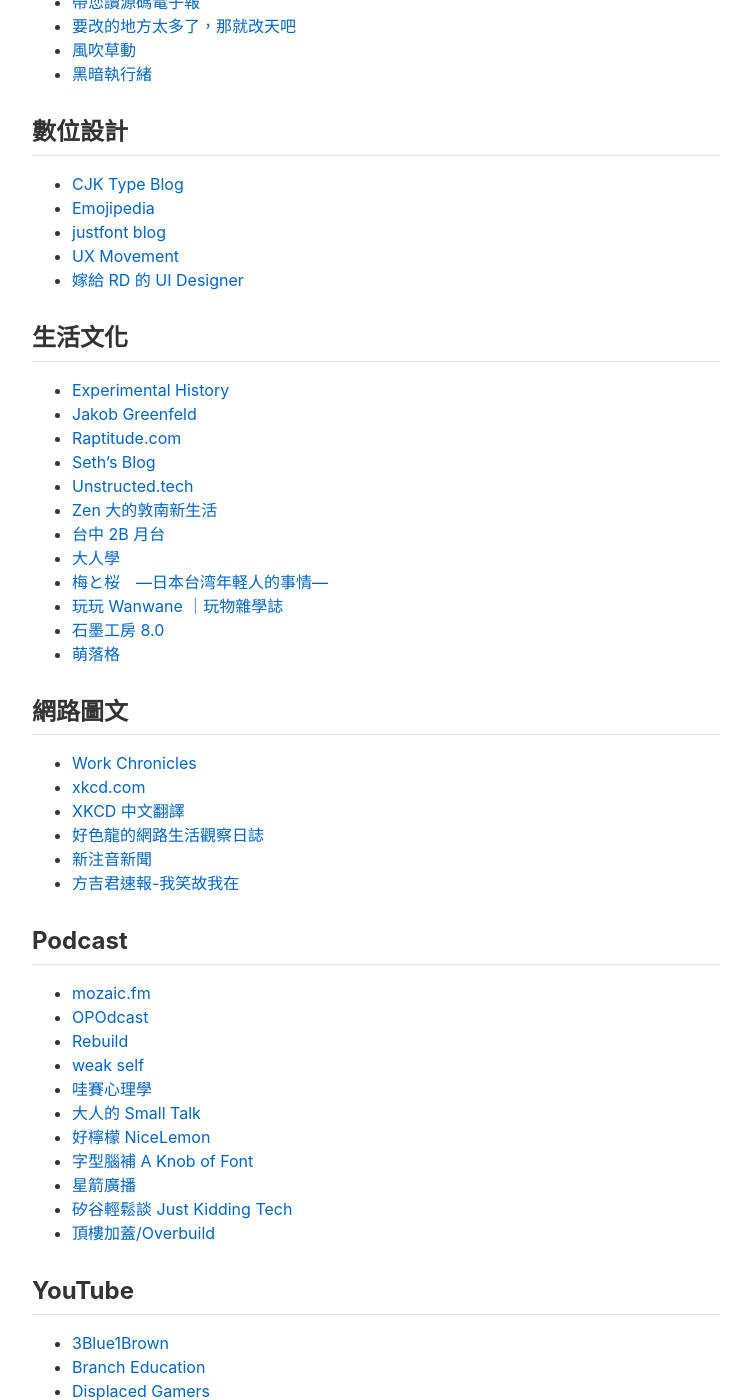
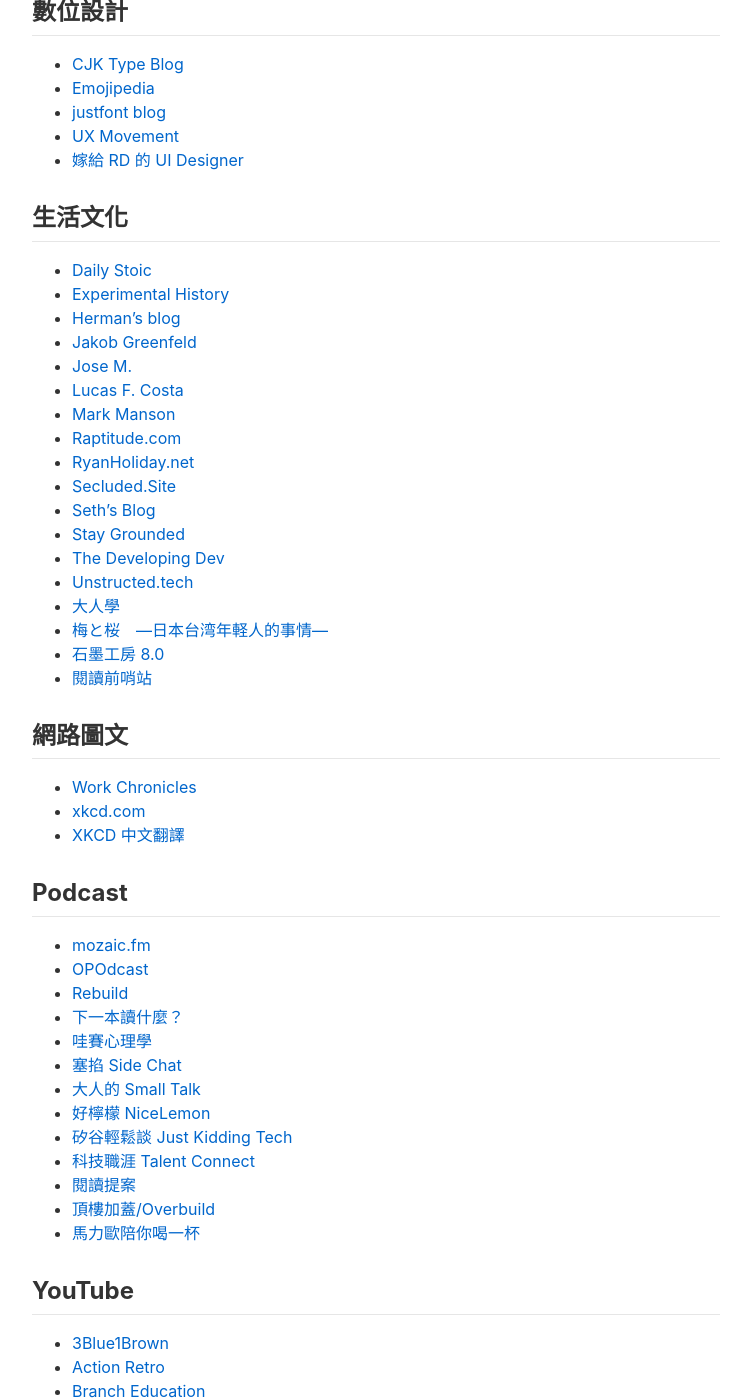
Before and after one commit to mnghsn/jmln.tw, a Jekyll site: the page built from _pages/blogroll.md, in a window 1280 px wide and 1400 px high, scrolled down 1397 px. Shown: the whole window, without its empty margins (264-1015 px from the left). Built offline with Jekyll 4.4.1, drawn with Linux system fonts in a browser that asks for light colours; some of the changed text lies outside the part shown.

Commit message:
Update blogroll.md

```diff
--- a/_pages/blogroll.md
+++ b/_pages/blogroll.md
@@ -10,54 +10,49 @@
 
 ## 網路科技
 
-- [but, or bug...](https://but.tw/)
-- [DistroWatch.com](https://distrowatch.com/)
 - [Gea-Suan Lin's BLOG](https://blog.gslin.org/)
-- [gHacks Technology News](https://www.ghacks.net/)
 - [Hacker News](https://news.ycombinator.com/)
 - [It's FOSS](https://itsfoss.com/)
 - [iThome](https://www.ithome.com.tw/)
 - [ITmedia](https://www.itmedia.co.jp/)
 - [LinuxLinks](https://www.linuxlinks.com/)
 - [Lobsters](https://lobste.rs/)
-- [NiceLink.me 好連點我](https://nicelink.me/)
 - [OMG! Ubuntu!](https://www.omgubuntu.co.uk/)
 - [OSDN Magazine](https://mag.osdn.jp/)
 - [Publickey](https://www.publickey1.jp/)
 - [Star Rocket Blog](https://blog.starrocket.io/)
 - [The Cheapskate's Guide to Computers and the Internet](https://cheapskatesguide.org/)
-- [The Lunduke Journal of Technology](https://lunduke.substack.com/)
-- [The Mozilla Blog](https://blog.mozilla.org/)
-- [スラド](https://srad.jp/)
-- [摩茲星球](https://planet.moztw.org/)
-- [矽谷輕鬆談 Just Kidding Tech](https://jktech.fyi/)
+- [Weekly Tech Insights](https://martinbrinkmann.substack.com/)
 - [窓の杜](https://forest.watch.impress.co.jp/)
 - [電腦玩物](https://www.playpcesor.com/)
 
 ## 程式開發
 
-- [13 的 Apple 開發者週報](https://ethanhuang13.substack.com/)
+- [13 報](https://www.ethanhuang13.com/)
 - [Almost Secure](https://palant.info/)
 - [blog.jxck.io](https://blog.jxck.io/)
+- [Cadence's Blog](https://cadence.moe/)
 - [CSS Weekly](https://css-weekly.com/)
-- [Daily Oops!](https://yukai.dev/blog)
+- [Daily Oops!](https://yukai.dev/)
 - [David Walsh Blog](https://davidwalsh.name/)
 - [Hail2u](https://hail2u.net/)
-- [Hiraku Dev](https://hiraku.tw/)
+- [Hiraku Dev](https://hiraku.dev/)
 - [Huli](https://blog.huli.tw/)
 - [JavaScript Weekly](https://javascriptweekly.com/)
+- [JSTools Weekly](https://jstools.substack.com/)
+- [Julia Evans](https://jvns.ca/)
 - [Mozilla Add-ons Community Blog](https://blog.mozilla.org/addons)
 - [Mozilla Hacks](https://hacks.mozilla.org/)
 - [O3noBLOG](https://blog.othree.net/)
 - [StarBugs Weekly 星巴哥技術週刊](https://weekly.starbugs.dev/)
-- [The GitHub Blog](https://github.blog)
 - [Yu-Cheng Chuang’s Blog](https://blog.yorkxin.org/)
 - [Zeroplex 生活隨筆](https://blog.zeroplex.tw/)
-- [Zespia](https://zespia.tw/)
+- [Zespia](https://zespia.me/)
 - [小克's 部落格](https://blog.goodjack.tw/)
 - [小惡魔 - AppleBOY](https://blog.wu-boy.com/)
 - [工程師幹話](https://medium.com/@p5d12000)
-- [帶您讀源碼電子報](https://daininduyuanma.substack.co/)
+- [帶您讀源碼電子報](https://daininduyuanma.substack.com/)
+- [波報](https://pofat.substack.com/)
 - [要改的地方太多了，那就改天吧](https://blog.user.today/)
 - [風吹草動](https://breezymove.blogspot.com/)
 - [黑暗執行緒](https://blog.darkthread.net/)
@@ -72,56 +67,65 @@
 
 ## 生活文化
 
-- [Experimental History](https://experimentalhistory.substack.com/)
+- [Daily Stoic](https://dailystoic.com/)
+- [Experimental History](https://www.experimental-history.com/)
+- [Herman's blog](https://herman.bearblog.dev/)
 - [Jakob Greenfeld](https://jakobgreenfeld.com/)
+- [Jose M.](https://josem.co/)
+- [Lucas F. Costa](https://lucasfcosta.com/)
+- [Mark Manson](https://markmanson.net/)
 - [Raptitude.com](https://www.raptitude.com/)
+- [RyanHoliday.net](https://ryanholiday.net/)
+- [Secluded.Site](https://secluded.site/)
 - [Seth's Blog](https://seths.blog/)
+- [Stay Grounded](https://www.staygrounded.online/)
+- [The Developing Dev](https://www.developing.dev/)
 - [Unstructed.tech](https://unstructed.tech/)
-- [Zen 大的敦南新生活](https://zen1976.com/)
-- [台中 2B 月台](https://rail02000.blogspot.com/)
 - [大人學](https://www.darencademy.com/)
 - [梅と桜　―日本台湾年軽人的事情―](http://umesakura.jp/){:data-proofer-ignore="true"}
-- [玩玩 Wanwane ｜玩物雜學誌](https://wanwane.com/)
 - [石墨工房 8.0](https://fredjame.com/)
-- [萌落格](https://www.lordmi.com/)
+- [閱讀前哨站](https://readingoutpost.com/)
 
 ## 網路圖文
 
 - [Work Chronicles](https://workchronicles.com/)
 - [xkcd.com](https://xkcd.com/)
 - [XKCD 中文翻譯](https://xkcd.tw/)
-- [好色龍的網路生活觀察日誌](https://hornydragon.blogspot.com/)
-- [新注音新聞](https://shouhei-blog.blogspot.com/)
-- [方吉君速報-我笑故我在](https://rinakawaei.blogspot.com/)
 
 ## Podcast
 
 - [mozaic.fm](https://mozaic.fm/)
 - [OPOdcast](https://1pk.jp/opodcast)
 - [Rebuild](https://rebuild.fm)
-- [weak self](https://weakself.dev/)
+- [下一本讀什麼？](https://open.firstory.me/user/readingoutpost)
 - [哇賽心理學](https://onyourpsy.firstory.io/)
+- [塞掐 Side Chat](https://www.inside.com.tw/feature/side-chat)
 - [大人的 Small Talk](https://www.darencademy.com/)
-- [好檸檬 NiceLemon](https://nicelemon.libsyn.com/website)
-- [字型腦補 A Knob of Font](https://akof-by-justfont.firstory.io/)
-- [星箭廣播](https://podcast.starrocket.io/)
+- [好檸檬 NiceLemon](https://nicelemon.libsyn.com/)
 - [矽谷輕鬆談 Just Kidding Tech](https://linktr.ee/jktech)
+- [科技職涯 Talent Connect](https://www.cakeresume.com/)
+- [閱讀提案](https://www.thenewslens.com/feature/pitch-a-book)
 - [頂樓加蓋/Overbuild](https://overbuild.firstory.io/)
+- [馬力歐陪你喝一杯](https://drinkwithmario.thenewslens.com/)
 
 ## YouTube
 
 - [3Blue1Brown](https://www.youtube.com/channel/UCYO_jab_esuFRV4b17AJtAw)
+- [Action Retro](https://www.youtube.com/channel/UCoL8olX-259lS1N6QPyP4IQ)
 - [Branch Education](https://www.youtube.com/channel/UCdp4_l1vPmpN-gDbUwhaRUQ)
 - [Displaced Gamers](https://www.youtube.com/channel/UCWoSKWs8h6lFdiEDAjuIfpA)
+- [jdh](https://www.youtube.com/channel/UCUzQJ3JBuQ9w-po4TXRJHiA)
 - [LGR Blerbs](https://www.youtube.com/channel/UCw_Sxdt27ASqErScT4Rlj8A)
 - [LGR](https://www.youtube.com/channel/UCLx053rWZxCiYWsBETgdKrQ)
 - [MattKC](https://www.youtube.com/channel/UChrYe70o7NmDioL02PRVWVg)
 - [Michael MJD](https://www.youtube.com/channel/UCS-WzPVpAAli-1IfEG2lN8A)
 - [Modern Vintage Gamer](https://www.youtube.com/channel/UCjFaPUcJU1vwk193mnW_w1w)
+- [NCommander](https://www.youtube.com/channel/UCWyrVfwRL-2DOkzsqrbjo5Q)
 - [Nick Robinson](https://www.youtube.com/channel/UCOuddH5GyBXp-_tv_ASdp_A)
 - [PolyMars](https://www.youtube.com/channel/UCl7dSJloxuCa9IBFml7sakw)
 - [PwnFunction](https://www.youtube.com/channel/UCW6MNdOsqv2E9AjQkv9we7A)
 - [Sam Hogan](https://www.youtube.com/channel/UCORkUj9eaM2aDJM1VYyDDTA)
 - [The 8-Bit Guy](https://www.youtube.com/channel/UC8uT9cgJorJPWu7ITLGo9Ww)
 - [The Science Elf](https://www.youtube.com/channel/UCCrnCItH17W-64FDzjwOi5w)
+- [This Does Not Compute](https://www.youtube.com/channel/UCEp20NgOZHmgWdbQdHSxgjw)
 - [低分少年 Low Score Boy](https://www.youtube.com/channel/UC1BjrXqfmHmBkM2FjBTdg-w)
```
Also changed, not shown: other parts of _pages/blogroll.md (+1 -1 lines).
